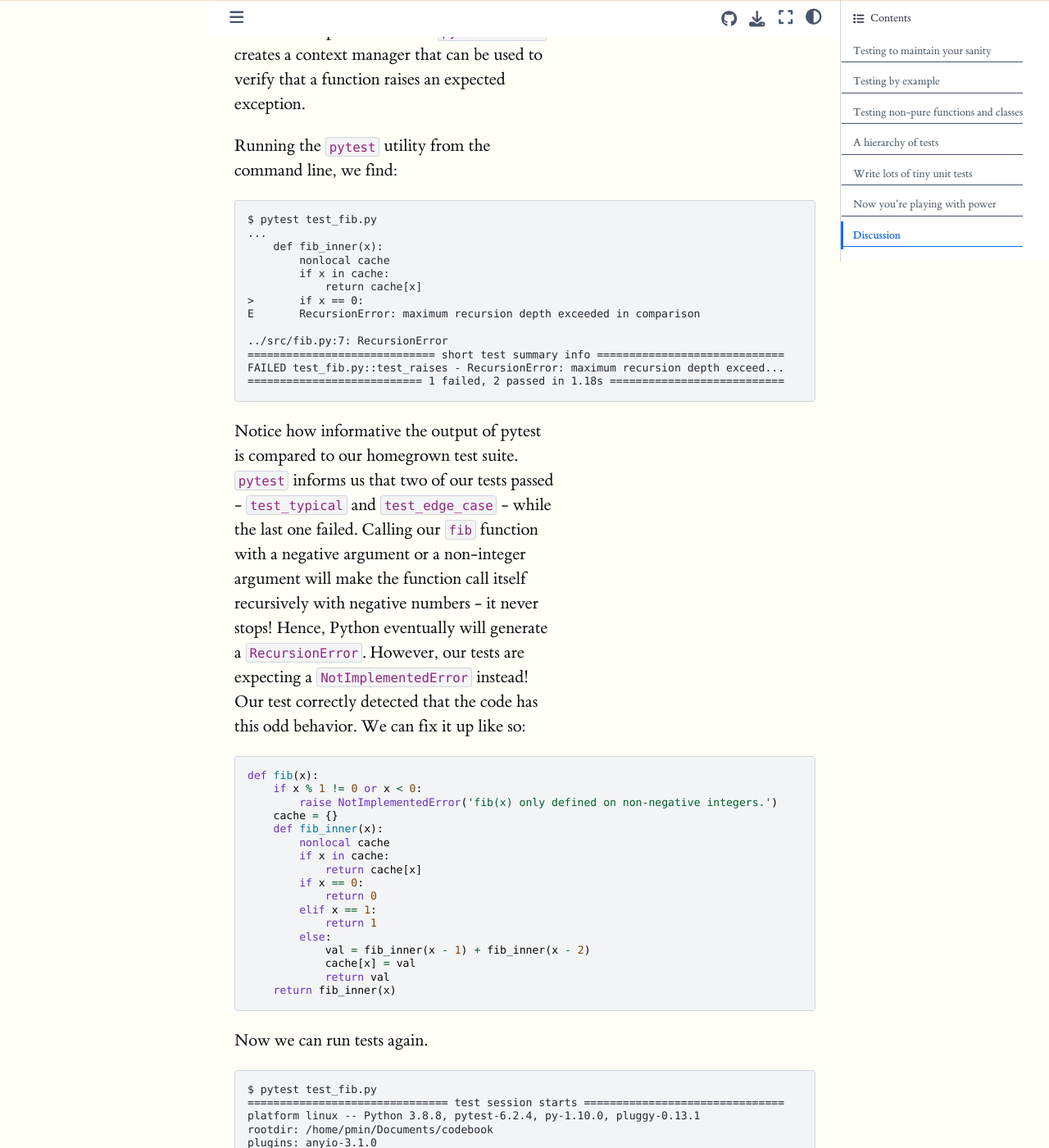
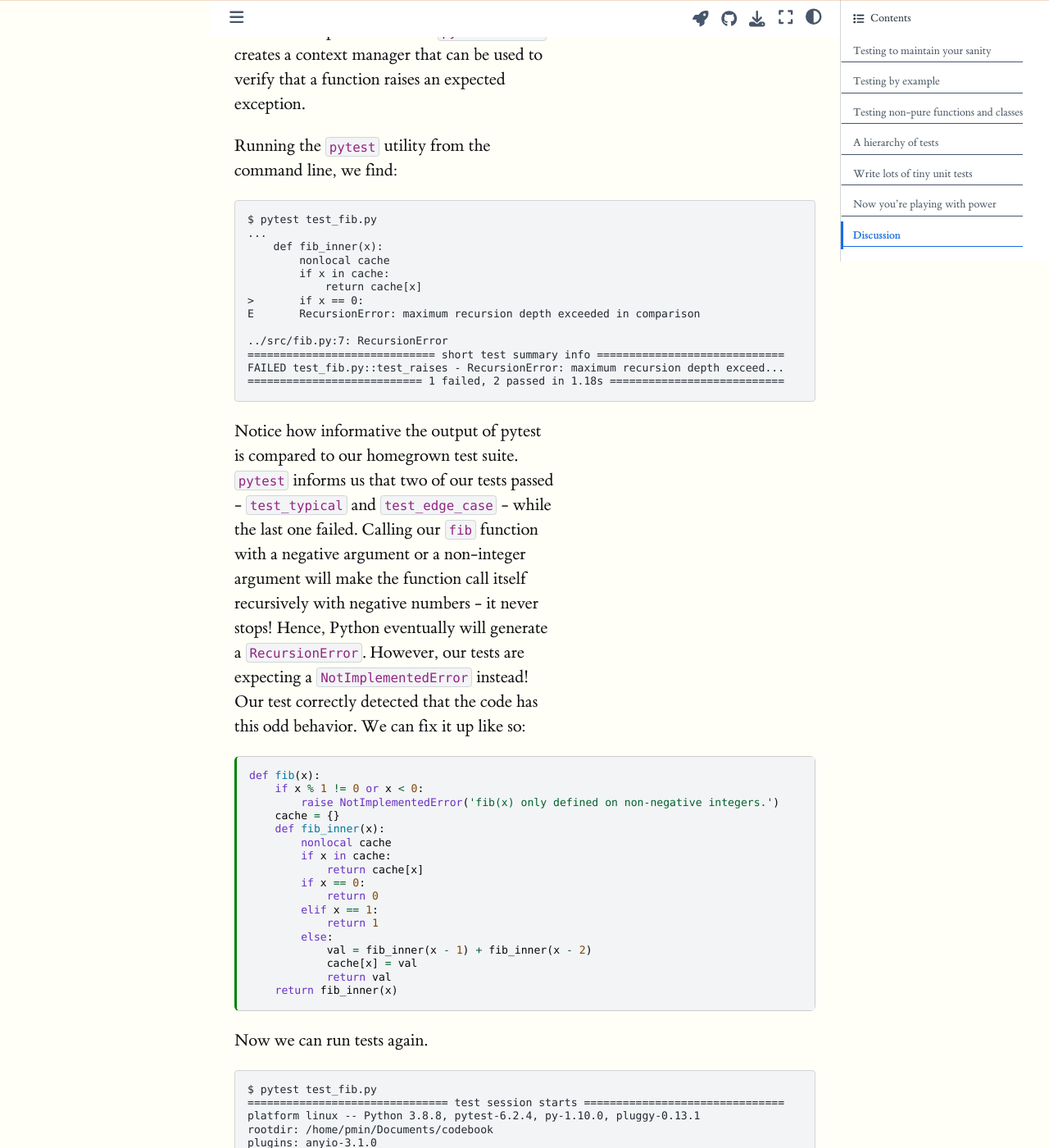
Before and after one commit to patrickmineault/codebook, a Jupyter Book: the page built from testing.md, in a window 1280 px wide and 1400 px high, scrolled down 8310 px. Shown: the whole window at 82% size. Built offline with Jupyter Book 1.0.4 settings and Sphinx 7.4.7 and the Sphinx Book theme 1.1.4, drawn with Linux system fonts in a browser that asks for light colours; pages that are not in the unit, such as notebooks, are missing from menus; some of the changed text lies outside the part shown.

Commit message:
Make executable

````diff
--- a/_config.yml
+++ b/_config.yml
@@ -3,7 +3,7 @@
 author: "Patrick Mineault"
 
 execute:
-  execute_notebooks: "cache"
+  execute_notebooks: "auto"
 
 repository:
   url                       : "https://github.com/patrickmineault/repl-test"  # Online location of your book
--- a/testing.myst.md
+++ b/testing.md
@@ -1,3 +1,15 @@
+---
+jupytext:
+  formats: md:myst
+  text_representation:
+    extension: .md
+    format_name: myst
+kernelspec:
+  display_name: Python 3
+  language: python
+  name: python3
+---
+
 # Test your code
 
 ```{epigraph}
@@ -34,7 +46,7 @@
 
 Let's write up a naive implementation of this.
 
-```
+```{code-cell}
 def fib(x):
     if x <= 2:
         return 1
@@ -82,7 +94,7 @@
 
 We can also assemble multiple assert operations to create a lightweight test suite. You can hide your asserts behind an `__name__ == '__main__'` statement, so that they will only run when you directly run a file. Let's write some tests in `fib.py`:
 
-```
+```{code-cell}
 def fib(x):
     if x <= 2:
         return 1
@@ -110,7 +122,7 @@
 
 We see our test suite fail immediately for `fib(0)`. We can fix up the boundary conditions of the code, and run the code again. We repeat this process until all our tests pass. Let's look at the fixed up code:
 
-```
+```{code-cell}
 def fib(x):
     if x == 0:
         return 0
@@ -136,7 +148,7 @@
 
 We can re-implement this function so that it keeps a record of previously computed values. One straightforward way of doing this is with a global cache. **We keep our previously implemented tests**, and rewrite the function:
 
-```
+```{code-cell}
 cache = {}
 def fib(x):
     global cache
@@ -169,7 +181,7 @@
 
 Hurray! We can be confident that our code works as expected. What if we want to refactor our code so that it doesn't use globals? Not a problem, we keep the tests around, and we rewrite the code to use an inner function:
 
-```
+```{code-cell}
 def fib(x):
     cache = {}
     def fib_inner(x):
@@ -243,7 +255,7 @@
 
 Running the `pytest` utility from the command line, we find:
 
-```command
+```console
 $ pytest test_fib.py
 ...
     def fib_inner(x):
@@ -261,7 +273,7 @@
 
 Notice how informative the output of pytest is compared to our homegrown test suite. `pytest` informs us that two of our tests passed - `test_typical` and `test_edge_case` - while the last one failed. Calling our `fib` function with a negative argument or a non-integer argument will make the function call itself recursively with negative numbers - it never stops! Hence,  Python eventually will generate a `RecursionError`. However, our tests are expecting a `NotImplementedError` instead! Our test correctly detected that the code has this odd behavior. We can fix it up like so:
 
-```
+```{code-cell}
 def fib(x):
     if x % 1 != 0 or x < 0:
         raise NotImplementedError('fib(x) only defined on non-negative integers.')
@@ -283,7 +295,7 @@
 
 Now we can run tests again.
 
-```command
+```console
 $ pytest test_fib.py
 =============================== test session starts ===============================
 platform linux -- Python 3.8.8, pytest-6.2.4, py-1.10.0, pluggy-0.13.1
@@ -306,7 +318,7 @@
 
 Classes are stateful, so we'll need to inspect their state after calling methods on them to make sure they work as expected. For example, consider this Chronometer class:
 
-```
+```{code-cell}
 import time
 
 class Chronometer:
@@ -321,7 +333,7 @@
 
 For a function with *I/O side effects*, we'll need to do a little extra work to verify that it works. We might need to create mock files to check whether inputs are read properly and outputs are as expected. `io.StringIO` and the `tempfile` module can help you create these mock objects. For instance, suppose we have a function `file_to_upper` that takes in an input and an output filename, and turns every letter into an uppercase:
 
-```
+```{code-cell}
 def file_to_upper(in_file, out_file):
     fout = open(out_file, 'w')
     with open(in_file, 'r') as f:
@@ -332,7 +344,7 @@
 
 Writing a test for this is a little tortured:
 
-```
+```{code-cell}
 import tempfile
 import os
 
````
Also changed, not shown: decoupled.md (renamed from decoupled.myst.md, +22 -11 lines), docs.md (renamed from docs.myst.md, +16 -4 lines).
